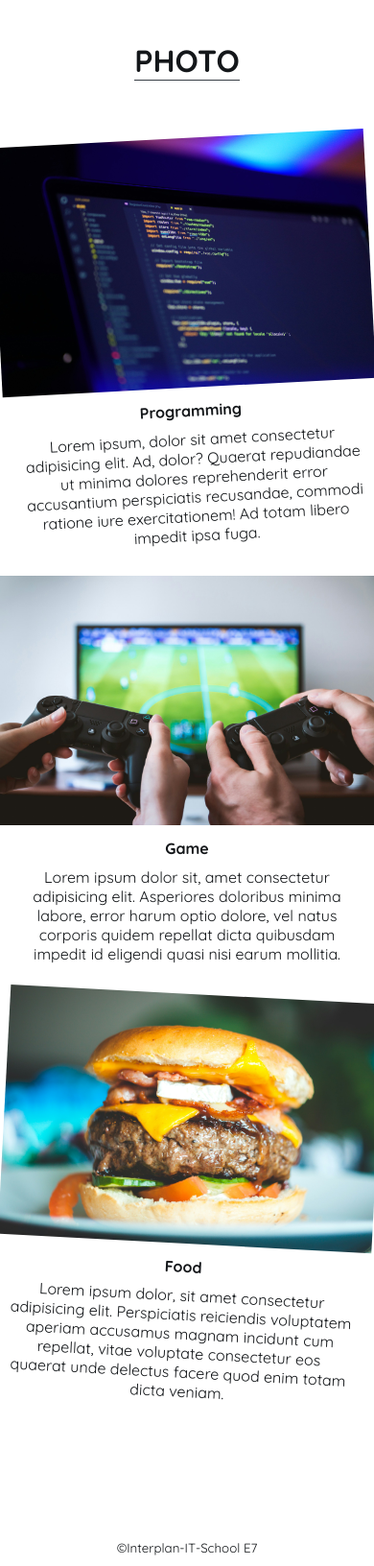
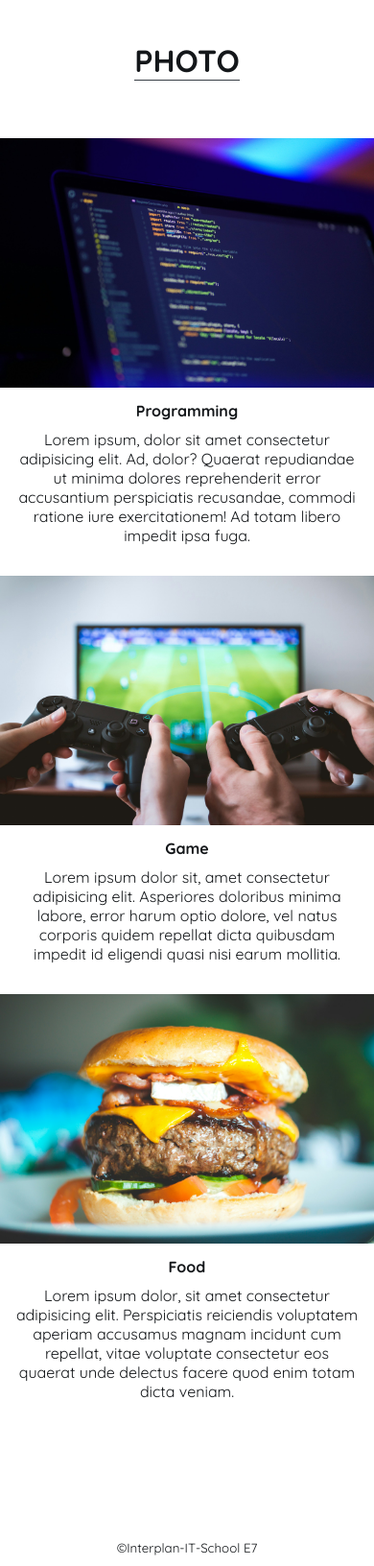
Before and after one commit to otohiko-misawa/site_profile, a website: page index.html in a window 390 px wide. Shown: the part 1540-3172 px from the top of the page at 96% size. Drawn offline with Linux system fonts and the light colour scheme.

Commit message:
途中までこみっと

```diff
--- a/css/responsive.css
+++ b/css/responsive.css
@@ -10,11 +10,11 @@
   }
 
   /*memo: 幅が狭くなるとphotoの傾きで見えづらいので0°戻す*/
-  .photo_list li:first-of-type .photo_card {
+  .photo_list.in-view-after li:first-of-type {
     transform: rotate(0);
   }
 
-  .photo_list li:last-of-type .photo_card {
+  .photo_list.in-view-after li:last-of-type {
     transform: rotate(0);
   }
 }
--- a/css/style.css
+++ b/css/style.css
@@ -190,6 +190,10 @@ main {
 
 .photo_list li {
   flex-basis: 32%; /*note: widthよりflexアイテムとして意図が明確になる*/
+
+  /*NOTE:
+  translateYとrotateアニメーションを混同できないので、rotateだけはliで行う*/
+  transition: 0.4s;
 }
 
 .photo_card {
@@ -198,7 +202,7 @@ main {
 
   transition: 0.7s;
   opacity: 0;
-  transform: translateY(50px) rotate(0);
+  transform: translateY(50px);
 }
 
 .photo_list.in-view .photo_card {
@@ -214,11 +218,11 @@ main {
   transition-delay: 0.6s;
 }
 
-.photo_list.in-view-after li:first-of-type .photo_card {
+.photo_list.in-view-after li:first-of-type {
   transform: rotate(-3deg);
 }
 
-.photo_list.in-view-after li:last-of-type .photo_card {
+.photo_list.in-view-after li:last-of-type {
   transform: rotate(3deg);
 }
 
--- a/js/script.js
+++ b/js/script.js
@@ -111,10 +111,12 @@ const $photoList = $('.photo_list');
 $(window).on('scroll', () => {
   const isInView = $photoList.inView('topOnly', 150);
   if (isInView && !$photoList.hasClass('in-view')) {
+    //ビューポートアニメーション
     $photoList.addClass('in-view');
 
+    //回転のアニメーション遅延実行
     setTimeout(() => {
       $photoList.addClass('in-view-after');
-    }, 2000);
+    }, 1500);
   }
 });
```
